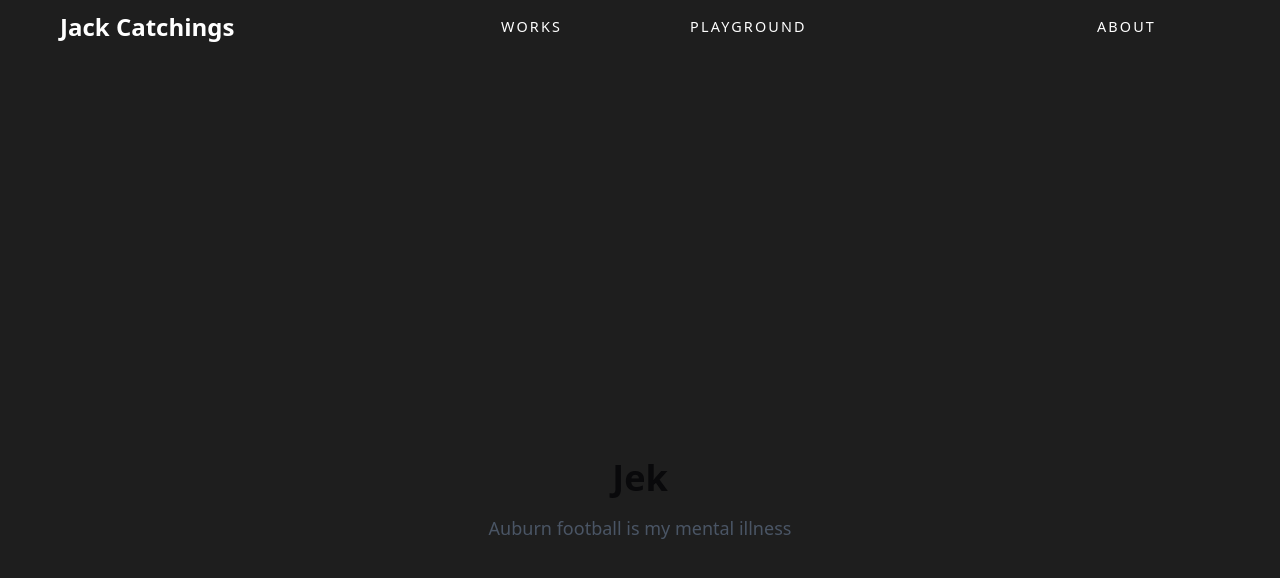
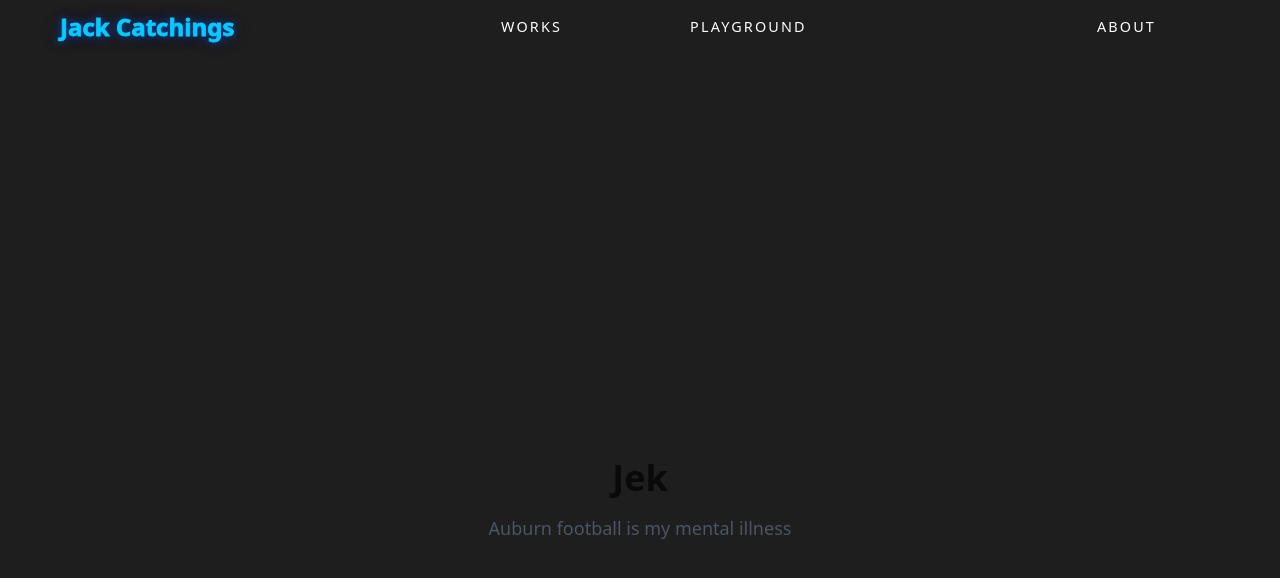
Before and after one commit to IcedSquid/jack-portfolio, a Next.js app: page / in a window 1280 px wide. In both pictures the pointer is over the link "Jack Catchings". Shown: the top 578 px of the page. Built offline with nearby package versions, Linux system fonts and the light colour scheme.

Commit message:
add glow on logo

```diff
--- a/src/app/components/Header.css
+++ b/src/app/components/Header.css
@@ -44,6 +44,27 @@
   .logo {
     font-weight: bold;
     font-size: 1.5rem;
+
+    /* outline text */
+    color: transparent;
+    -webkit-text-stroke: 0.8px #00CCFF;
+
+    /* smooth transitions */
+    transition:
+      color 0.2s ease,
+      text-shadow 0.2s ease,
+      -webkit-text-stroke 0.2s ease;
+  }
+
+  .logo:hover {
+    /* fill appears on hover */
+    color: #00CCFF;
+
+    /* glow effect */
+    text-shadow:
+      0 0 6px rgba(0, 81, 231, 0.6),
+      0 0 12px rgba(0, 81, 231, 0.4),
+      0 0 20px rgba(0, 81, 231, 0.25);
   }
 
   /* Navigation links styling */
```
